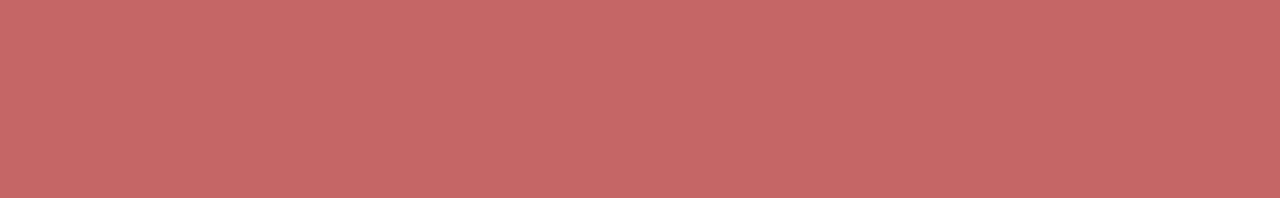
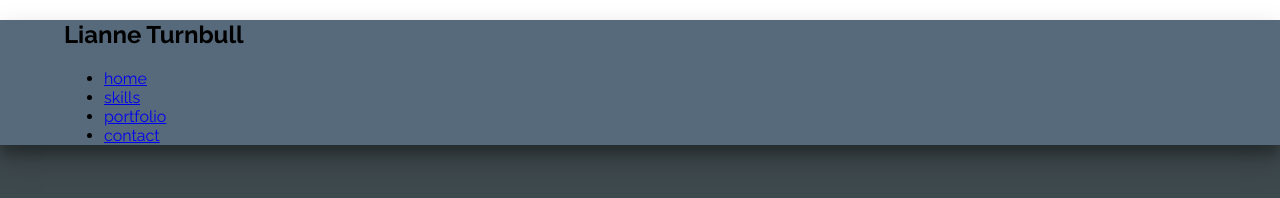
Before and after one commit to xiavn/portfolio, a website: page index.html in a window 1280 px wide. Drawn offline with nearby package versions, Linux system fonts and the light colour scheme; files that its build step writes are made by us from their sources.

Commit message:
Start layout of first section

```diff
--- a/css/main.scss
+++ b/css/main.scss
@@ -1,15 +1,38 @@
-$col1: #c56666;
+$col1: #3e494d;
+$nav: #576a7c;
+$level4: 0px 14px 28px 0px rgba(0,0,0,0.25), 0px 10px 10px 0px rgba(0,0,0,0.22);
 
 html {
-  box-sizing: border-box;
+	box-sizing: border-box;
 }
 
 body {
+	background-color: #ffffff;
+	font-family: Raleway;
+	margin: 0;
+
+}
+
+main {
+	max-width: 1280px;
+}
+
+section {
+	height: 100vh;
+}
+
+.home {
 	background-color: $col1;
+}
+
+nav {
+	background-color: $nav;
+	box-shadow: $level4;
+	padding-left: 64px;
 }
 
 *,
 *::before,
 *::after {
-  box-sizing: inherit;
+	box-sizing: inherit;
 }
--- a/index.html
+++ b/index.html
@@ -11,9 +11,23 @@
   <link rel="stylesheet" href="css/main.css">
   <link rel="stylesheet" href="css/normalize.css">
   <link rel="icon" href="images/favicon.png">
+  <link href="https://fonts.googleapis.com/css?family=Raleway:400,700|Satisfy" rel="stylesheet">
 </head>
 
 <body>
+	<main>
+		<section id="home" class="home">
+			<nav>
+				<h2>Lianne Turnbull</h2>
+				<ul class="nav-bar">
+					<li><a href="#home">home</a></li>
+					<li><a href="#skills">skills</a></li>
+					<li><a href="#portfolio">portfolio</a></li>
+					<li><a href="#contact">contact</a></li>
+				</ul>
+			</nav>
+		</section>
+	</main>
 
   <script src="js/query.min.js"></script>
   <script src="js/script.js"></script>
```
Also changed, not shown: build/css/main.css, build/index.html.
